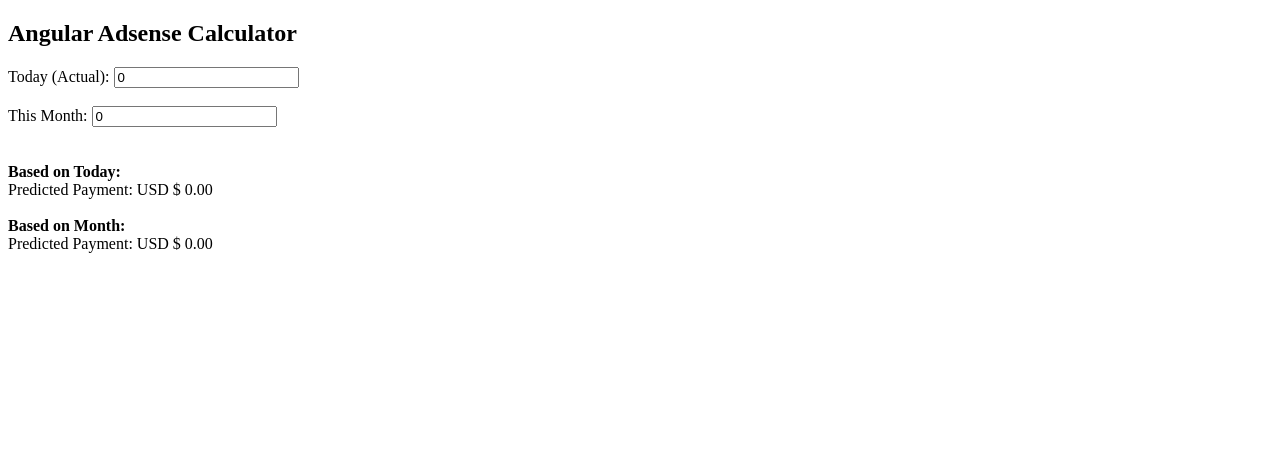
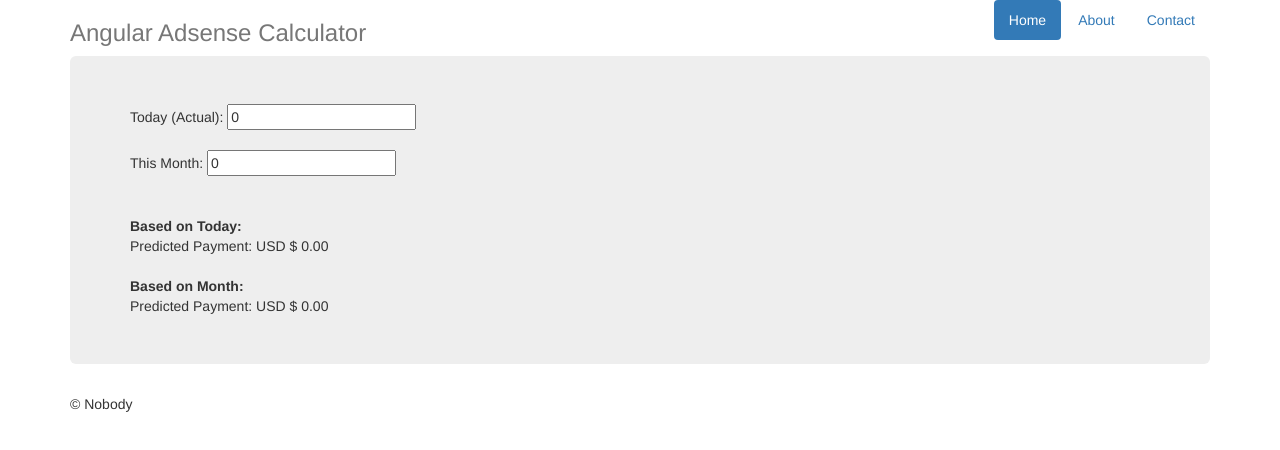
Before and after one commit to JeremyMorgan/AdSenseCalculator, a plain HTML site: page index.html in a window 1280 px wide. Drawn offline with nearby package versions, Linux system fonts and the light colour scheme.

Commit message:
Added Bootstrap

```diff
--- a/index.html
+++ b/index.html
@@ -3,12 +3,24 @@
 <head>
     <meta charset="utf-8">
     <title>Angular Demo</title>
+    <link href="https://maxcdn.bootstrapcdn.com/bootstrap/3.3.5/css/bootstrap.min.css" rel="stylesheet">
 </head>
 <body ng-controller="TextController">
-    <h2>{{someText}}</h2>
 
+<div class="container">
+    <div class="header clearfix">
+        <nav>
+            <ul class="nav nav-pills pull-right">
+                <li role="presentation" class="active"><a href="#">Home</a></li>
+                <li role="presentation"><a href="#">About</a></li>
+                <li role="presentation"><a href="#">Contact</a></li>
+            </ul>
+        </nav>
+        <h3 class="text-muted">{{someText}}</h3>
+    </div>
+
+    <div class="jumbotron">
         <form ng-controller="StartupController">
-
             Today (Actual): <input ng-change="computeDaily()" ng-model="funding.dailycount"><br />
             <br />
             This Month: <input ng-change="computeMonthly()" ng-model="funding.monthcount"><br />
@@ -20,6 +32,7 @@
             <b>Based on Month:</b><br />
             Predicted Payment: {{funding.monthlyaftertax | currency:"USD $ "}}<br />
         </form>
+</div>
 </body>
     <script src="angular.min.js"></script>
     <script>
@@ -46,6 +59,8 @@
     }
 
     </script>
-
-
+<script src="https://maxcdn.bootstrapcdn.com/bootstrap/3.3.5/js/bootstrap.min.js"></script>
+<footer class="footer">
+        <p>&copy; Nobody</p>
+    </footer>
 </html>
```
Lines whose indentation alone changed are shown as unchanged.
